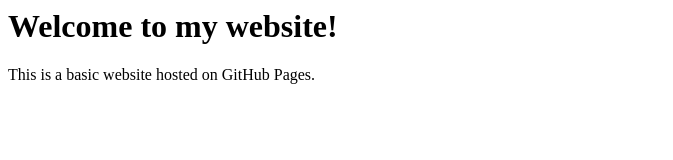
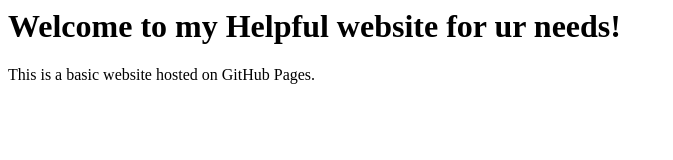
Before and after one commit to FreSum123/FreSum123.github.io, a plain HTML site: page index.html in a window 1280 px wide. Shown: the whole page, without its empty margins (0-673 px from the left). Drawn offline with Linux system fonts and the light colour scheme.

Commit message:
Update index.html

```diff
--- a/index.html
+++ b/index.html
@@ -1,6 +1,6 @@
 <html>
   <body>
-    <h1>Welcome to my website!</h1>
+    <h1>Welcome to my Helpful website for ur needs!</h1>
     <p>This is a basic website hosted on GitHub Pages.</p>
   </body>
 </html>
```
